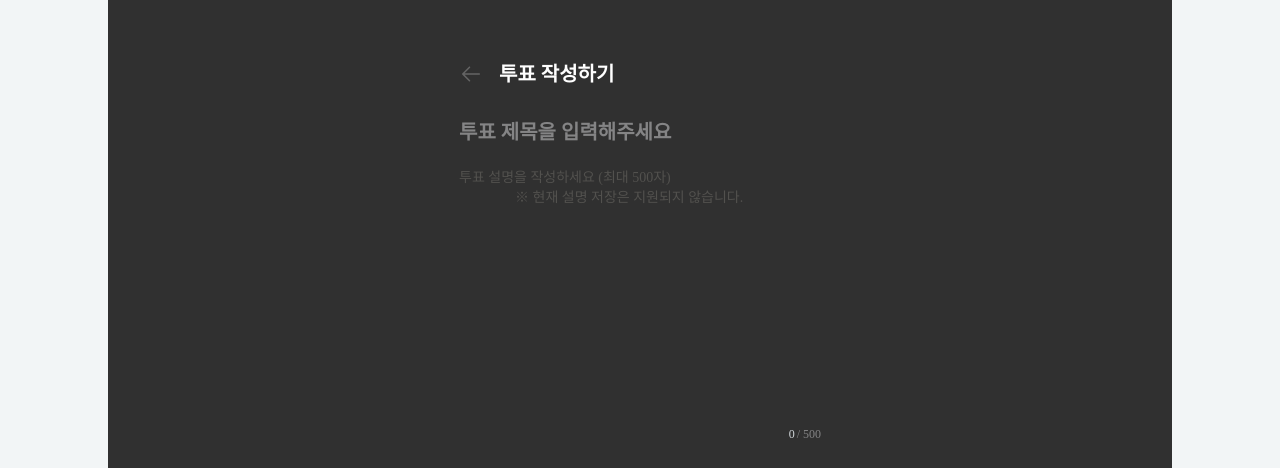
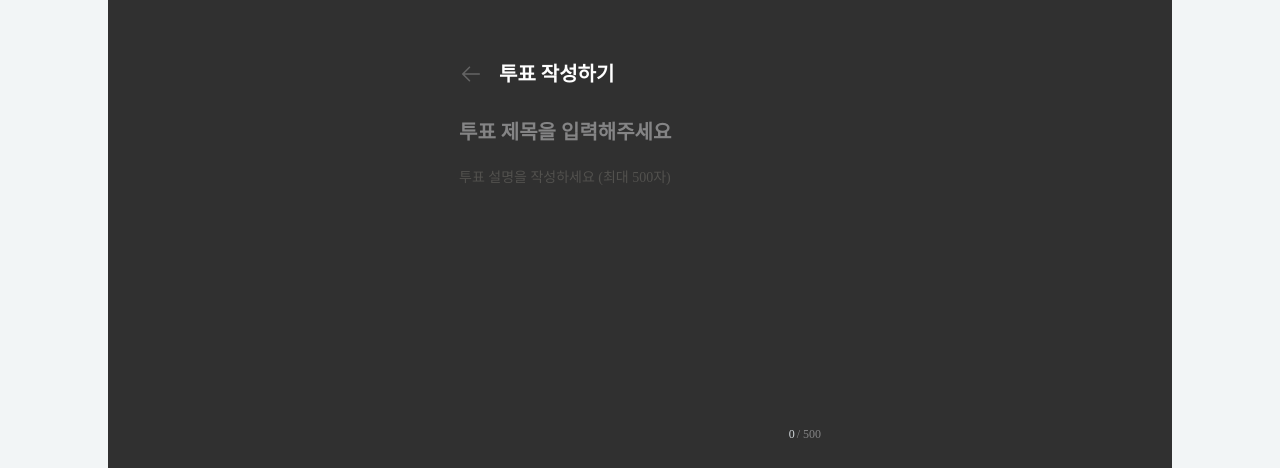
Before and after one commit to kucc/KU_Club_Association_E-Voting_Frontend, a Next.js app: page /dashboard/poll/create in a window 1280 px wide. Shown: the top 468 px of the page. Built offline with nearby package versions, Linux system fonts and the light colour scheme.

Commit message:
fix : 투표 설명 안내 수정

```diff
--- a/app/(managers)/dashboard/poll/create/page.tsx
+++ b/app/(managers)/dashboard/poll/create/page.tsx
@@ -98,8 +98,7 @@ export default function AdminPollCreatePage() {
 
             <div className="flex flex-col gap-2">
               <textarea
-                placeholder="투표 설명을 작성하세요 (최대 500자)
-                ※ 현재 설명 저장은 지원되지 않습니다."
+                placeholder="투표 설명을 작성하세요 (최대 500자)"
                 value={description}
                 onChange={(e) =>
                   setDescription(e.target.value.slice(0, MAX_LENGTH))
```
